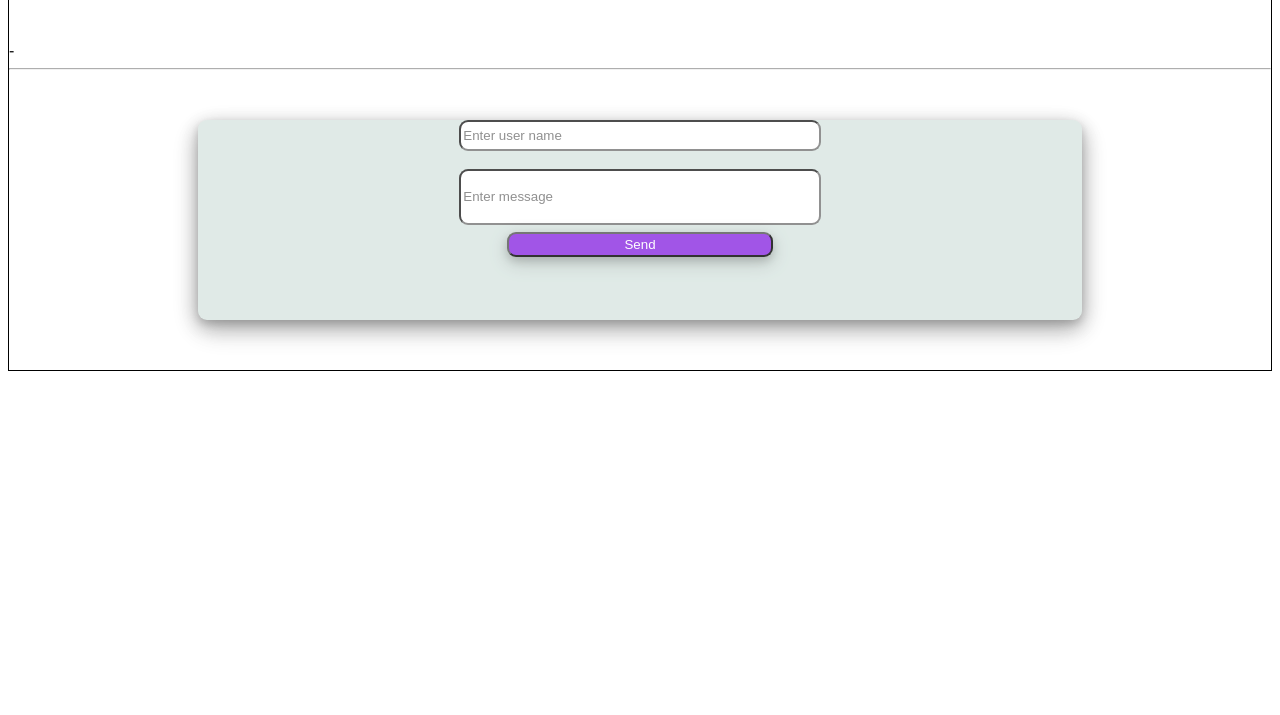
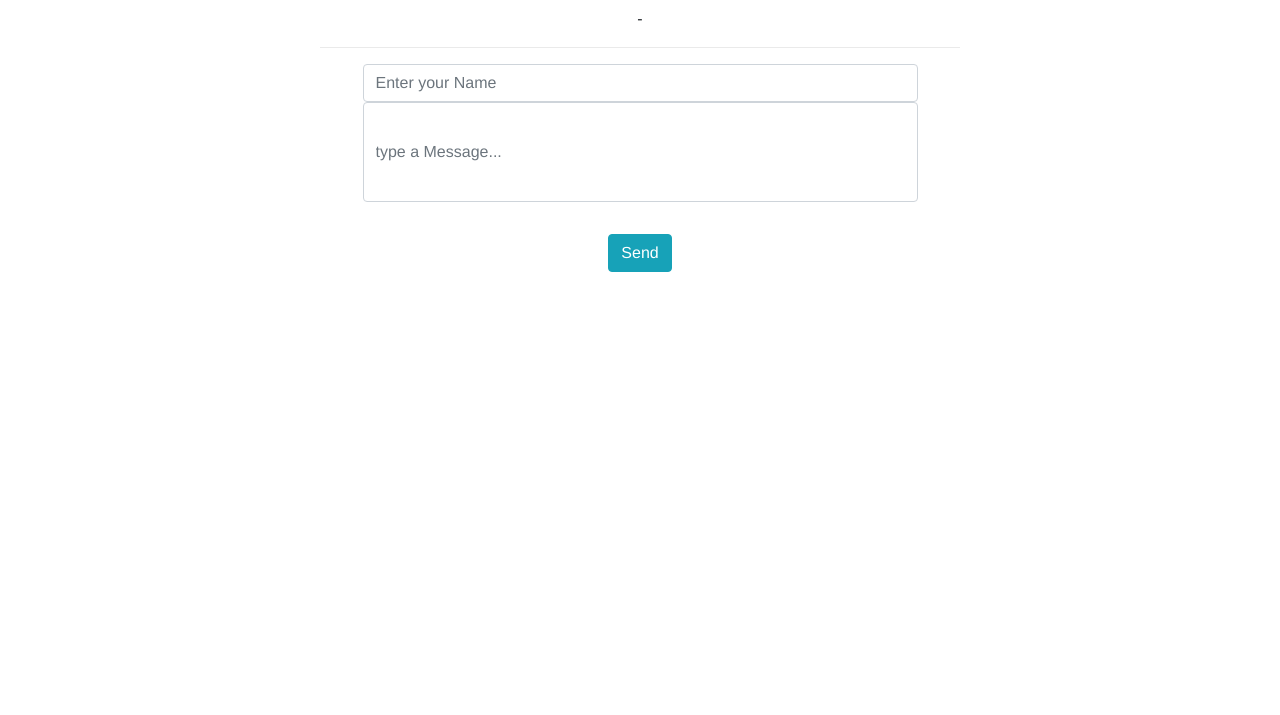
Before and after one commit to mohamad-k/Chat-App, a website: page public/index.html in a window 1280 px wide. Shown: the part 85-800 px from the top of the page. Drawn offline with nearby package versions, Linux system fonts and the light colour scheme; no server answers.

Commit message:
fixing some problems

```diff
--- a/index.js
+++ b/index.js
@@ -17,7 +17,6 @@ io.on("connection", socket => {
   connections.push(socket);
   console.log("user connected");
   io.sockets.emit("userCount", { users: usersOnline });
-  //   console.log(connections.length);
 
   socket.on("chat", data => {
     io.sockets.emit("chat", data);
@@ -31,5 +30,4 @@ io.on("connection", socket => {
     connections.splice(connections.indexOf(socket), 1);
     io.sockets.emit("userCount", { users: usersOnline });
   });
-  //   console.log(usersOnline);
 });
--- a/package.json
+++ b/package.json
@@ -11,6 +11,6 @@
   "license": "ISC",
   "dependencies": {
     "express": "^4.16.4",
-    "socket.io": "^2.1.1"
+    "socket.io": "^2.2.0"
   }
 }
--- a/public/client.js
+++ b/public/client.js
@@ -1,24 +1,26 @@
 var socket = io.connect("https://stormy-tor-56618.herokuapp.com/");
 
-var time = new Date();
 
-var h = time.getHours();
-var m = time.getMinutes();
-var clock = h + ":" + m;
-console.log(clock);
+var clock;
+
 var message = document.getElementById("message");
 userName = document.getElementById("userName");
 btn = document.getElementById("send");
 output = document.getElementById("output");
 typing = document.getElementById("typing");
 form.addEventListener("submit", e => {
+  var time = new Date();
+  var h = time.getHours();
+  var m = time.getMinutes();
+
+  clock = h + ":" + m;
   e.preventDefault();
   socket.emit("chat", { name: userName.value, message: message.value });
-  function dd() {
+  function emptyMessage() {
     message.value = "";
   }
   userName.style.visibility = "hidden";
-  dd();
+  emptyMessage();
   let wrong = document.getElementById("wrong");
 });
 socket.on("chat", data => {
@@ -40,6 +42,5 @@ socket.on("typing", data => {
   typing.innerHTML = "<p>" + data + " typing...";
 });
 socket.on("userCount", data => {
-  //   socket.emit("userCount", data);
   online.innerHTML = "<h4>" + data.users + " user/s Online</h4>";
 });
--- a/public/index.html
+++ b/public/index.html
@@ -5,36 +5,37 @@
     <meta name="viewport" content="width=device-width, initial-scale=1.0" />
     <meta http-equiv="X-UA-Compatible" content="ie=edge" />
     <title>Document</title>
+    <link rel="stylesheet" href="https://stackpath.bootstrapcdn.com/bootstrap/4.3.1/css/bootstrap.min.css" integrity="sha384-ggOyR0iXCbMQv3Xipma34MD+dH/1fQ784/j6cY/iJTQUOhcWr7x9JvoRxT2MZw1T" crossorigin="anonymous">
     <link rel="stylesheet" href="./style.css" />
     <script src="/socket.io/socket.io.js"></script>
   </head>
-  <body>
-    <h1 id="fuck">Chat App</h1>
+  <body class="text-center">
+    <h1 id="appName">Chat App</h1>
 
-    <div id="output"></div>
+    <div class="container" id="output"></div>
 
     <div id="typing">-</div>
-    <hr />
-    <div id="chatDiv">
+    <hr class="w-50" />
+    <div class="container" id="chatDiv ">
       <div id="chatWindow"></div>
 
       <div id="online"></div>
 
       <form action="" id="form">
         <input
+        class="form-control m-auto  w-50"
           id="userName"
           type="text"
-          placeholder="Enter user name"
+          placeholder="Enter your Name"
           required=""
-        /><br />
-        <br />
-        <input
+        />
+        <input class="form-control w-50  m-auto"
           type="text"
           id="message"
-          placeholder="Enter message"
+          placeholder="type a Message..."
           required=""
-        /><br />
-        <button id="send">Send</button>
+        /><br/>
+        <button id="send" class="btn btn-info mt-2">Send</button>
       </form>
     </div>
     <script src="client.js"></script>
--- a/public/style.css
+++ b/public/style.css
@@ -1,54 +1,23 @@
 body {
   height: auto;
-  border: 1px solid black;
   font-family: Helvetica;
 }
-#fuck {
+#appName {
   color: rgb(71, 86, 109);
   width: 100%;
   text-align: center;
   font-family: -apple-system, BlinkMacSystemFont, "Segoe UI", Roboto, Oxygen,
     Ubuntu, Cantarell, "Open Sans", "Helvetica Neue", sans-serif;
 }
-#chatDiv {
-  opacity: 0.8;
-  width: 70%;
-  height: 200px;
-  margin: 50px auto;
-  background-color: rgb(217, 230, 226);
-  display: flex;
-  flex-direction: column;
-  align-items: center;
-  /* justify-content: space-between; */
-  border-radius: 9px;
-  box-shadow: 0 4px 8px 0 rgba(0, 0, 0, 0.2), 0 6px 20px 0 rgba(0, 0, 0, 0.19),
-    0 8px 24px 0 rgba(0, 0, 0, 0.2), 0 10px 30px 0 rgba(0, 0, 0, 0.19);
+#message {
+  height:100px;
 }
-#userName {
-  width: 40%;
-  /* margin-top: 50px; */
-  height: 25px;
-  border-radius: 9px;
-}
-#message {
-  width: 40%;
-  height: 50px;
-  border-radius: 9px;
-}
-#send {
-  width: 30%;
-  height: 25px;
-  background-color: blueviolet;
-  border-radius: 9px;
-  color: white;
-  box-shadow: 0 4px 8px 0 rgba(0, 0, 0, 0.2), 0 6px 20px 0 rgba(0, 0, 0, 0.19);
-  margin-top: 7px;
-}
-#send:hover {
-  background-color: rgb(82, 25, 136);
-  width: 30.5%;
-  height: 26px;
-}
+/* #send {
+  align-self: flex-end;
+  justify-self: flex-end;
+
+} */
+
 #online {
   margin: 0;
 }
@@ -61,7 +30,6 @@ body {
 }
 hr {
   opacity: 0.8;
-  /* width: 40%; */
 }
 #output div {
   height: auto;
@@ -76,5 +44,5 @@ hr {
   padding: 18px;
 }
 b {
-  color: blueviolet;
+  color: rgb(43, 76, 226);
 }
```
